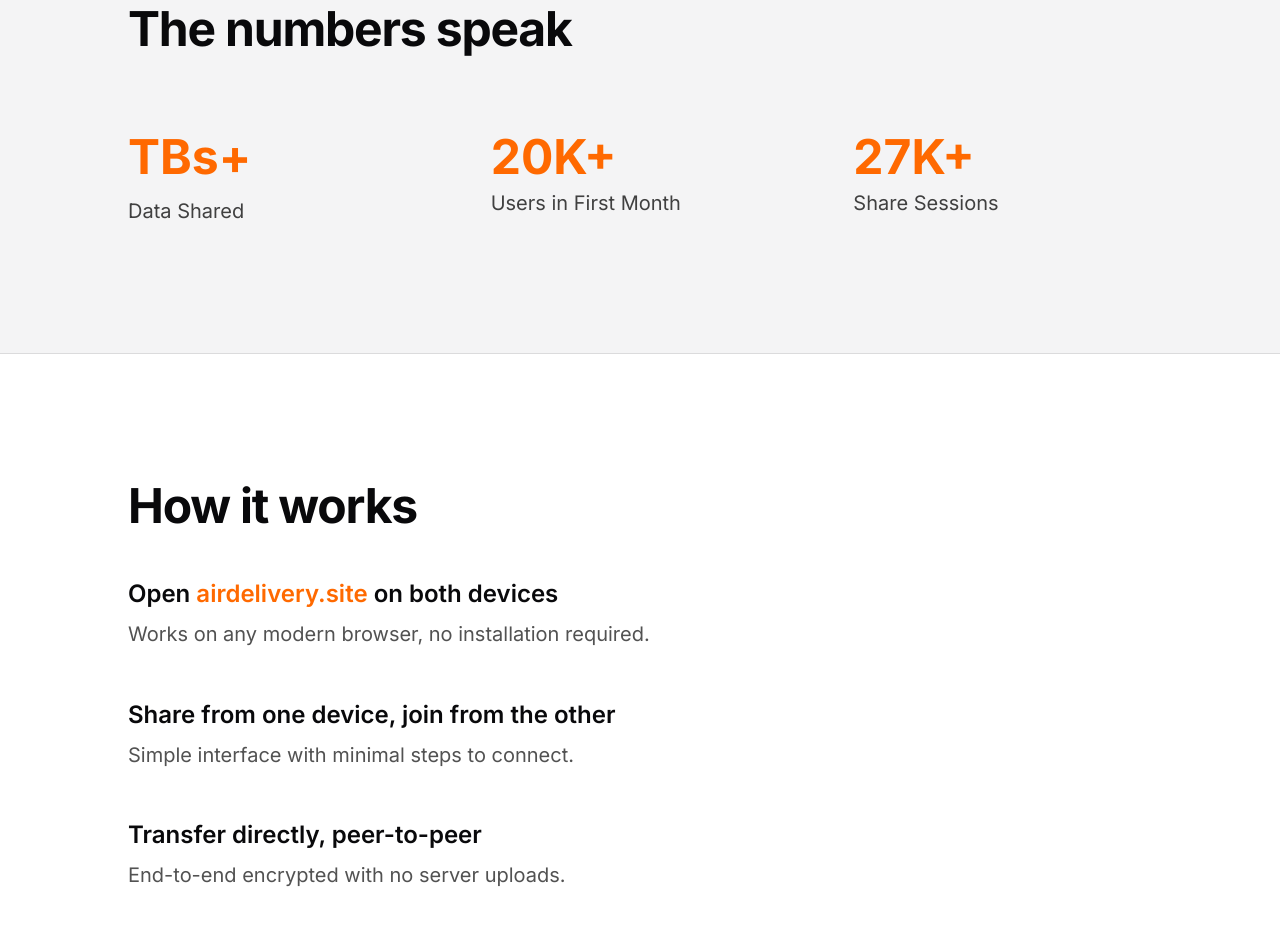
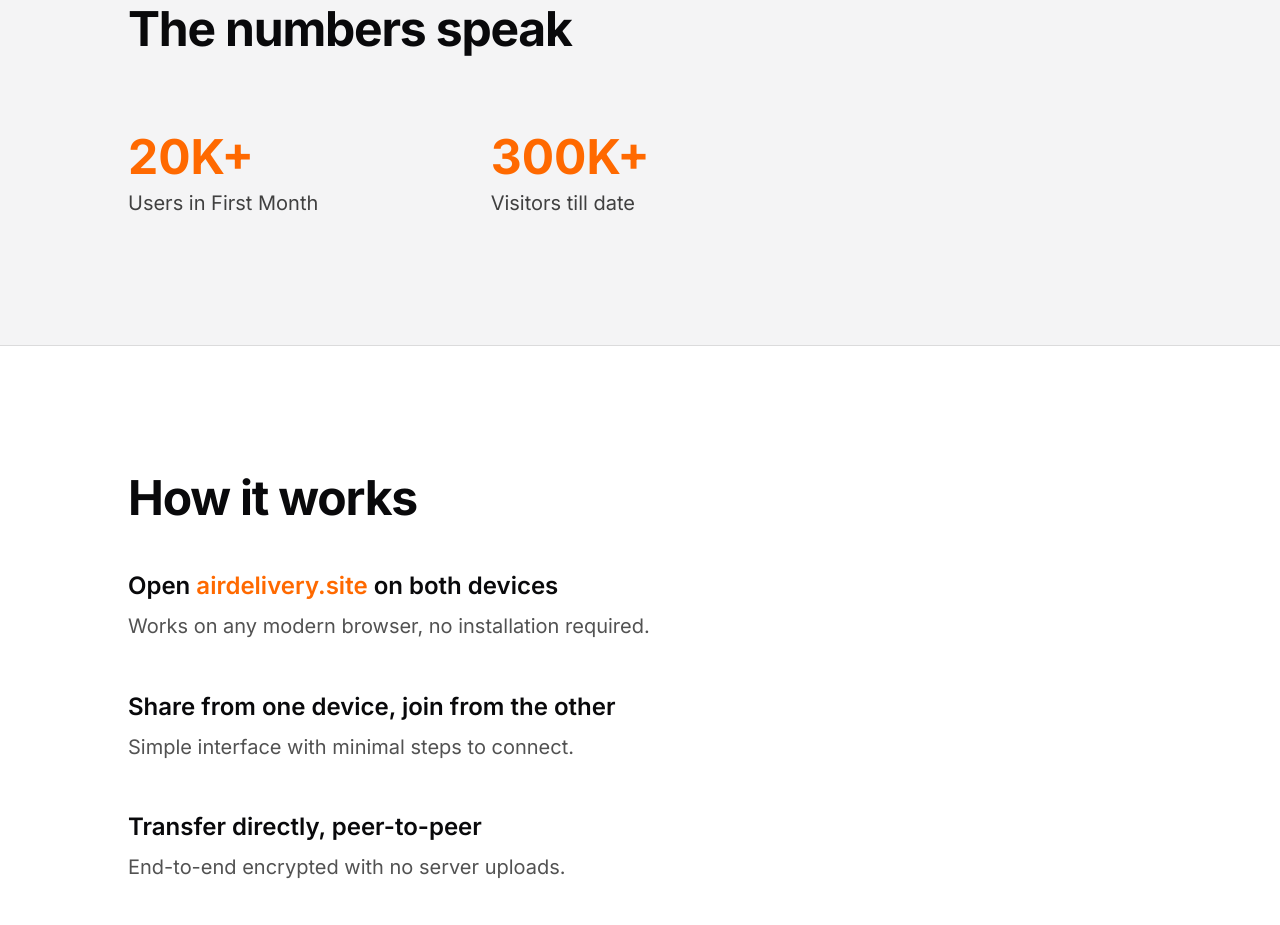
Before and after one commit to GochiStuff/airdelivery, a Next.js app in the folder packages/frontend/: page / in a window 1280 px wide. Shown: the part 1500-2425 px from the top of the page. Built offline with nearby package versions, Linux system fonts and the light colour scheme; no server answers.

Commit message:
Update stats

```diff
--- a/packages/frontend/components/InfoSection.tsx
+++ b/packages/frontend/components/InfoSection.tsx
@@ -58,16 +58,12 @@ const InfoSection = () => {
           </h2>
           <div className="grid grid-cols-1 md:grid-cols-3 gap-8 md:gap-16">
             <div>
-              <p className="text-5xl font-bold text-orange-500 mb-2 md:mb-4">TBs+</p>
-              <p className="text-xl text-neutral-700 dark:text-neutral-300">Data Shared</p>
-            </div>
-            <div>
               <p className="text-5xl font-bold text-orange-500 mb-2 md:mb-">20K+</p>
               <p className="text-xl text-neutral-700 dark:text-neutral-300">Users in First Month</p>
             </div>
             <div>
-              <p className="text-5xl font-bold text-orange-500 mb-2 md:mb-">27K+</p>
-              <p className="text-xl text-neutral-700 dark:text-neutral-300">Share Sessions</p>
+              <p className="text-5xl font-bold text-orange-500 mb-2 md:mb-">300K+</p>
+              <p className="text-xl text-neutral-700 dark:text-neutral-300">Visitors till date</p>
             </div>
           </div>
         </div>
```
